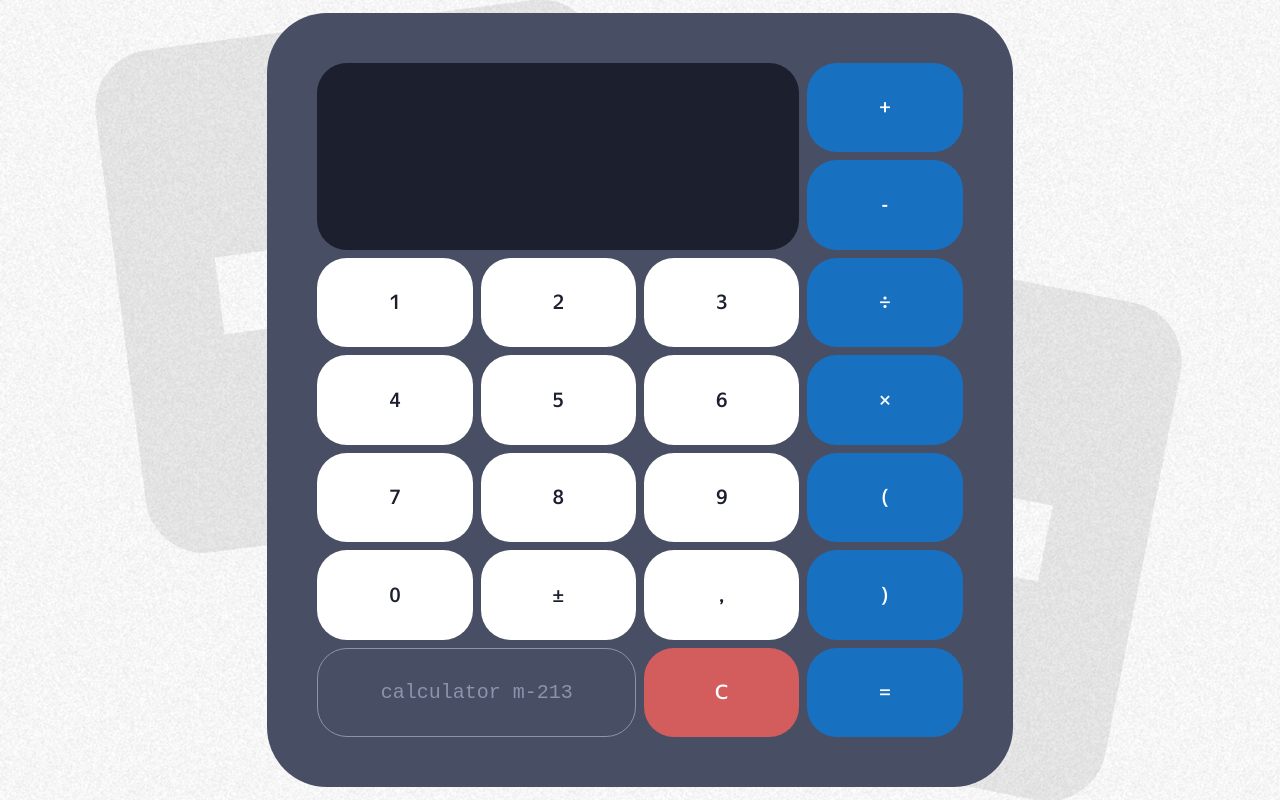
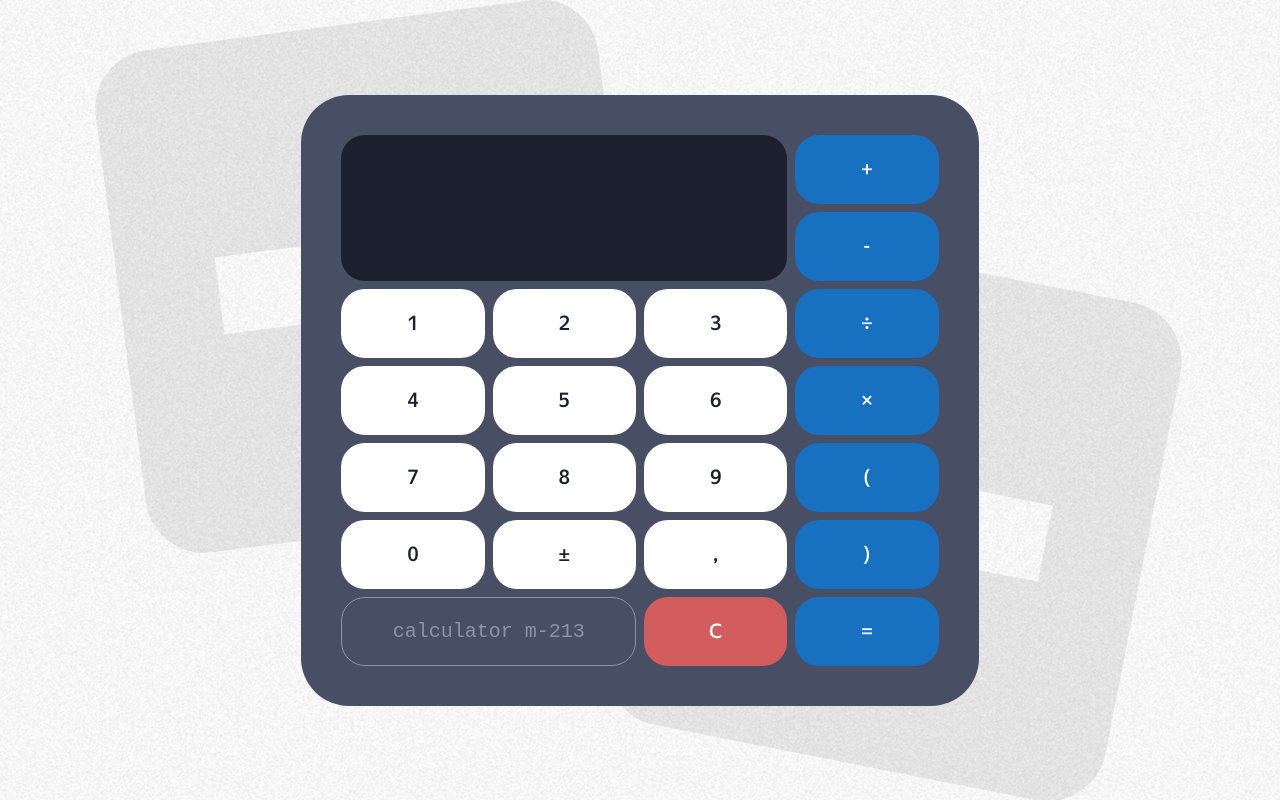
Before and after one commit to FenixDeveloper/calculator-canonical, a plain HTML site: page index.html in a window 1280 px wide. Drawn offline with Linux system fonts and the light colour scheme.

Commit message:
feat: adaptive scaling

```diff
--- a/blocks/button.css
+++ b/blocks/button.css
@@ -1,5 +1,5 @@
 .button {
-    padding: 20px 70px;
+    padding: 2vmin 8vmin;
     cursor: pointer;
 }
 
--- a/blocks/calculator.css
+++ b/blocks/calculator.css
@@ -1,22 +1,25 @@
 .calculator {
     background-color: #484E63;
-    padding: 50px;
-    border-radius: 60px;
+    padding: 5vmin;
+    border-radius: 6vmin;
     box-sizing: border-box;
 
     display: grid;
     grid-template-columns: repeat(4, 1fr);
     grid-template-rows: repeat(7, 1fr);
-    grid-gap: 8px;
+    grid-gap: 1vmin;
+
+    max-width: 90vw;
+    max-height: 90vh;
 }
 
 .calculator__item {
     border: 1px solid transparent;
-    border-radius: 30px;
-    padding: 20px;
+    border-radius: 3vmin;
+    padding: 2vmin;
     font-family: "YS Text", Arial, sans-serif;
     font-weight: 500;
-    font-size: 20px;
+    font-size: 2.5vmin;
 }
 
 .calculator__display {
@@ -34,7 +37,7 @@
 
     display: grid;
     grid-template-columns: repeat(3, 1fr);
-    grid-gap: 8px;
+    grid-gap: 1vmin;
 }
 
 .calculator__label {
@@ -67,5 +70,5 @@
 
     display: grid;
     grid-template-columns: repeat(1, 1fr);
-    grid-gap: 8px;
+    grid-gap: 1vmin;
 }
--- a/blocks/display.css
+++ b/blocks/display.css
@@ -18,9 +18,9 @@
 }
 
 .display__result {
-    font-size: 80px;
-    min-height: 95px;
-    line-height: 95px;
+    font-size: 8vmin;
+    min-height: 9vmin;
+    line-height: 9vmin;
 }
 
 .display__error, .display__equation, .display__result {
@@ -29,7 +29,7 @@
 }
 
 .display__error, .display__equation {
-    font-size: 20px;
-    min-height: 25px;
-    line-height: 25px;
+    font-size: 2.5vmin;
+    min-height: 2.5vmin;
+    line-height: 2.5vmin;
 }
--- a/blocks/page.css
+++ b/blocks/page.css
@@ -1,5 +1,6 @@
 html, body {
     height: 100%;
+    font-size: 16px;
 }
 
 .page {
```
